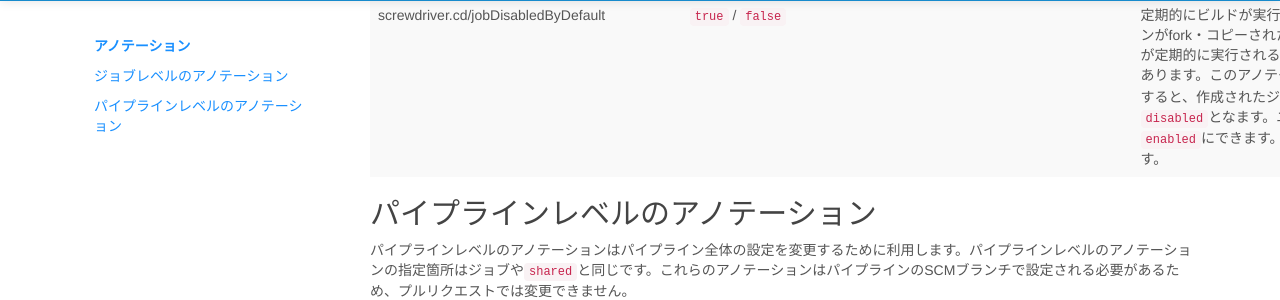
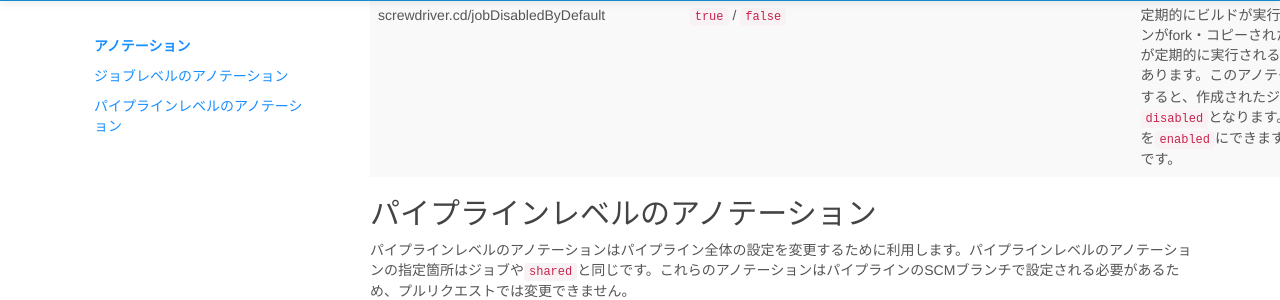
Before and after one commit to screwdriver-cd/guide, a Jekyll site: the page built from docs/ja/user-guide/configuration/annotations.md, in a window 1280 px wide and 900 px high, scrolled down 3297 px. Shown: the part 151-451 px from the top of the window. Built offline with Jekyll 4.4.1, drawn with Linux system fonts in a browser that asks for light colours.

Commit message:
fix: typo

```diff
--- a/docs/ja/user-guide/configuration/annotations.md
+++ b/docs/ja/user-guide/configuration/annotations.md
@@ -64,7 +64,7 @@ jobs:
 | screwdriver.cd/terminationGracePeriodSeconds | 時間(秒) | ビルドが停止する前にteardownステップを実行するための猶予時間(秒)を設定できます。デフォルトは `'60'` 秒で、最大は `'120'` 秒です。殆どの場合、デフォルト以上の時間は必要ありません。 |
 | screwdriver.cd/blockedBySameJob | `true` / `false` | これが`false`に設定されていると、指定の待ち時間後に同一ジョブのビルドが同時に実行できるようになります。デフォルトの待ち時間は`'5'`分で、`screwdriver.cd/blockedBySameJobWaitTime`アノテーションで変更することができます。 |
 | screwdriver.cd/blockedBySameJobWaitTime | 時間(分) | 同一ジョブのビルドを同時実行する際に発生する待ち時間を設定できます。デフォルトの待ち時間は`'5'`分です。 |
-| screwdriver.cd/jobDisabledByDefault | `true` / `false` | 定期的にビルドが実行されているパイプラインがfork・コピーされた際に、fork先でビルドが定期的に実行されることを防ぎたい場合があります。このアノテーションを`true`に設定すると、作成されたジョブははじめ`disabled`となます。ユーザはUIからジョブを`enabled`にできます。デフォルトは`false`です。 |
+| screwdriver.cd/jobDisabledByDefault | `true` / `false` | 定期的にビルドが実行されているパイプラインがfork・コピーされた際に、fork先でビルドが定期的に実行されることを防ぎたい場合があります。このアノテーションを`true`に設定すると、作成されたジョブははじめ`disabled`となります。ユーザはUIからジョブを`enabled`にできます。デフォルトは`false`です。 |
 
 ## パイプラインレベルのアノテーション
 
```
